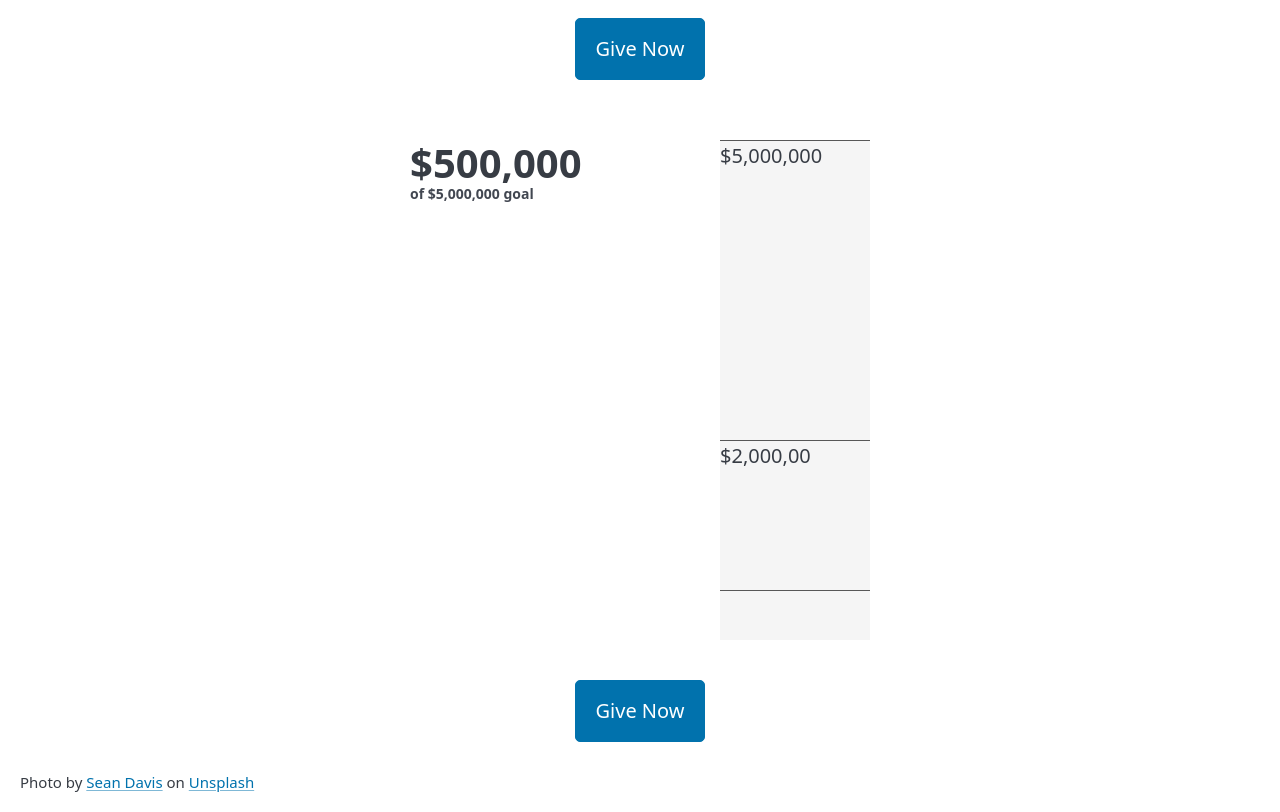
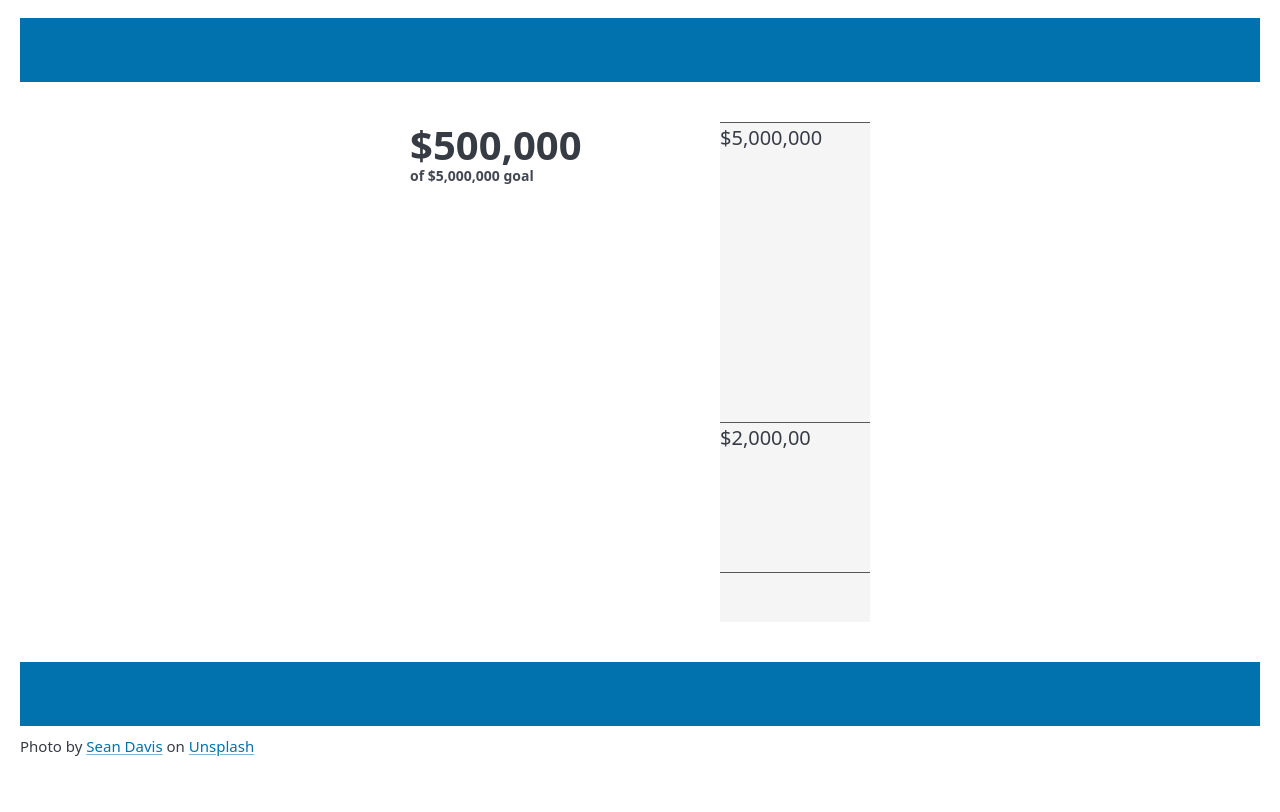
Before and after one commit to BenJBailey/gc-jiw, a website built with Vite: page index.html in a window 1280 px wide. Shown: the part 1117-1929 px from the top of the page. After the commit the page ends 1893 px from the top, so only its background shows below. Built offline with nearby package versions, Linux system fonts and the light colour scheme; no server answers.

Commit message:
feat(jiw): add color to action button

```diff
--- a/index.html
+++ b/index.html
@@ -21,7 +21,8 @@
         referrerpolicy="strict-origin-when-cross-origin" allowfullscreen></iframe>
     </div>
     <div class="jiw-donate-action">
-      <button type="button" class="jiw-donate-button">Give Now</button>
+      <a href="https://gcmemphis.churchcenter.com/giving/to/capital-campaign?open-in-church-center-modal=true&default_amount=123"
+        class="jiw-donate-button">Give Now</a>
     </div>
     <div id="tracking-container">
       <div id="tracking-goal">
@@ -42,7 +43,8 @@
     <input type="number" id="test-progress" min="0" max="100" step="1" value="0" />-->
 
     <div class="jiw-donate-action">
-      <button type="button" class="jiw-donate-button">Give Now</button>
+      <a href="https://gcmemphis.churchcenter.com/giving/to/capital-campaign?open-in-church-center-modal=true&default_amount=123"
+        lass="jiw-donate-button">Give Now</a>
     </div>
 
 
--- a/src/style.scss
+++ b/src/style.scss
@@ -18,6 +18,10 @@
 
 .jiw-donate-action {
   text-align: center;
+  background: var(--pico-primary);
+  color: #fff;
+  padding: 0.7rem;
+  font-size: 1.2rem;
 }
 
 #tracking-container {
```
